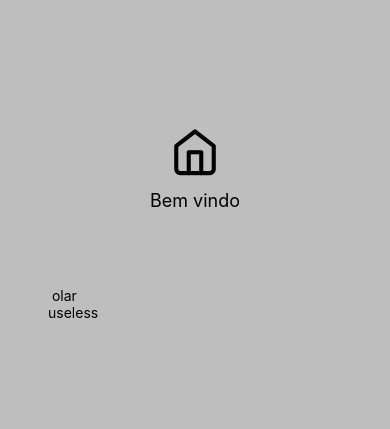
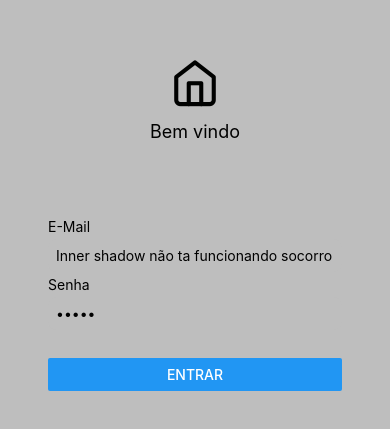
Before and after one commit to OsvaldirJr/barber-shop, a React Native app: screen / in a window 390 px wide. Shown: the part 187-616 px from the top of the page. Built offline with nearby package versions, Linux system fonts and the light colour scheme.

Commit message:
:construction: Esboço login

```diff
--- a/src/screens/login/index.tsx
+++ b/src/screens/login/index.tsx
@@ -1,5 +1,5 @@
 import * as React from 'react';
-import { View, Text, TextInput } from 'react-native';
+import { View, Text, TextInput, Button } from 'react-native';
 import { Feather } from '@expo/vector-icons';
 import { Card } from '../../components/card';
 
@@ -11,8 +11,16 @@ export default function LoginScreen() {
                 <Text className='text-lg text-black'>Bem vindo</Text>
             </View>
             <Card className='w-full p-6'>
-                <Text> olar</Text>
-                <TextInput placeholder='useless'/>
+                <View className='w-full gap-y-1 mb-7'>
+                    <Text>E-Mail</Text>
+                    <TextInput defaultValue='Inner shadow não ta funcionando socorro' className='w-full p-2 bg-grayFaint rounded-lg' autoComplete='email' />
+                    <Text>Senha</Text>
+                    <TextInput defaultValue='teste' className='w-full p-2 bg-grayFaint rounded-lg' secureTextEntry/>
+                </View>
+                <Button title='Entrar' onPress={() => {
+
+                    }
+                }/>
             </Card>
         </View>
     );
```
